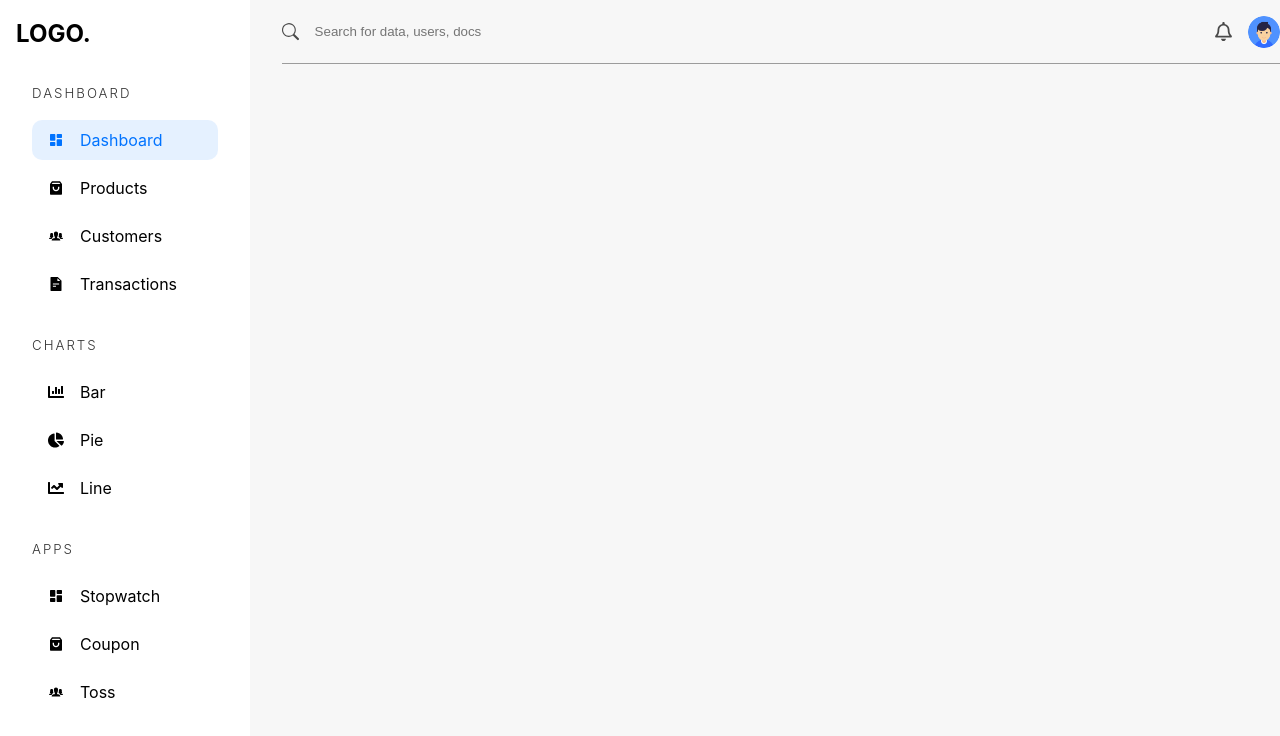
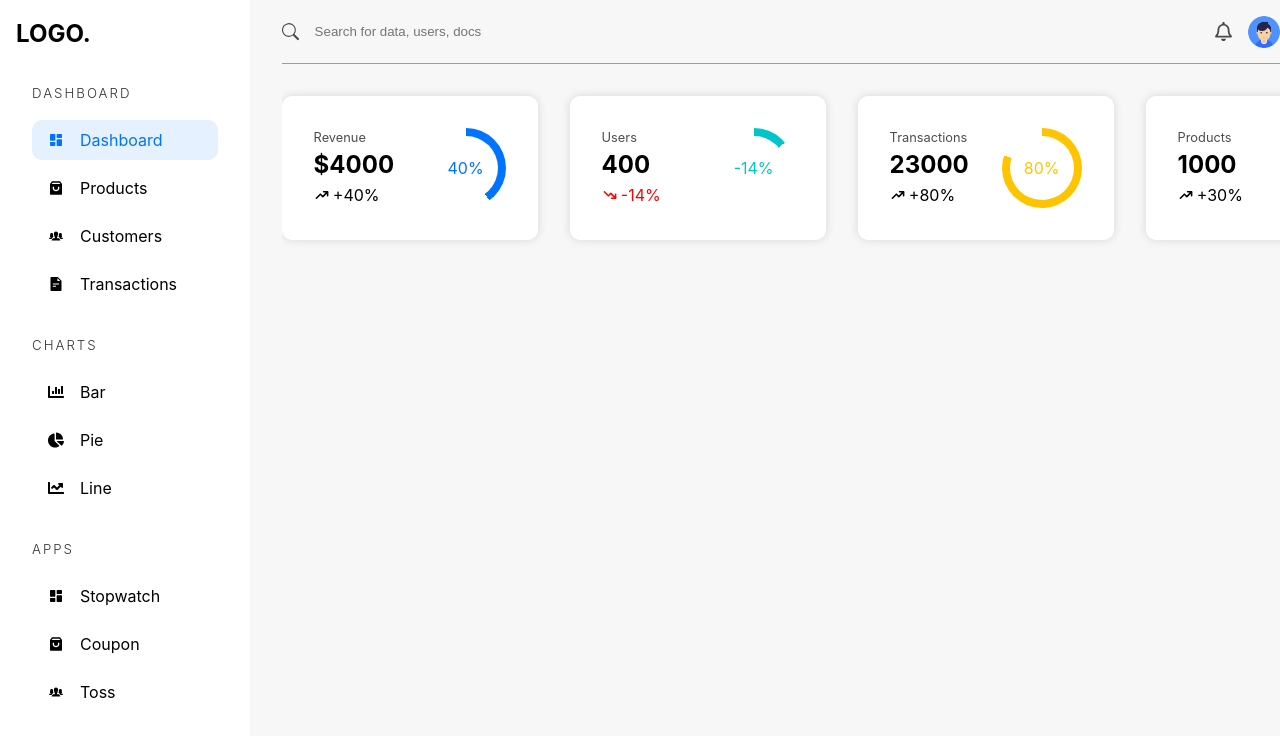
Before and after one commit to sachitt04/ShopNest, a React (Vite) app in the folder ShopNest-Dashboard/: page /admin/dashboard in a window 1280 px wide. Shown: the top 736 px of the page. Built offline with nearby package versions, Linux system fonts and the light colour scheme.

Commit message:
create widgetItem

```diff
--- a/ShopNest-Dashboard/src/pages/Dashboard.tsx
+++ b/ShopNest-Dashboard/src/pages/Dashboard.tsx
@@ -3,6 +3,7 @@
 import { BsSearch } from 'react-icons/bs'
 import { FaRegBell } from 'react-icons/fa'
 import userImg from "../assets/userpic.png"
+import { HiTrendingUp,HiTrendingDown } from 'react-icons/hi'
 
 const Dashboard = () => {
   return (
@@ -21,9 +22,93 @@
 
 
       </div>
+
+      <section className='widget-container'>
+        <WidgetItem
+        heading='Revenue'
+        value={4000}
+        precent={40}
+        amount = {true}
+        color = "rgb(0 115 255)"
+
+            />
+
+<WidgetItem
+        heading='Users'
+        value={400}
+        precent={-14}
+
+        color =  "rgb(0 198 202)"
+
+            />
+
+<WidgetItem
+        heading='Transactions'
+        value={23000}
+        precent={80}
+
+        color = "rgb(255 196 0)"
+
+            />
+
+<WidgetItem
+        heading='Products'
+        value={1000}
+        precent={30}
+
+        color = "rgb(76 0 255 )"
+
+            />
+
+
+
+      </section>
     </main>
     </div>
   )
 }
 
+interface widgetItemProps{
+  heading:string,
+  value:number,
+  precent:number,
+  amount?:boolean,
+  color:string;
+
+}
+
+const WidgetItem = ({heading,
+                     value,
+                     precent,
+                     amount = false,
+                     color}
+                     :widgetItemProps) =>
+  <article className='widget-item'>
+    <div className='widgetInfo'>
+      <p>{heading}</p>
+      <h4>{amount? `$${value}`: value}</h4>
+      {
+        precent>0? (
+        <span className="green">
+        <HiTrendingUp/> +{precent}% {" "}
+         </span>)
+        : (<span className='red'>
+        <HiTrendingDown/>
+        {precent}% {" "}
+        </span>)
+      }
+    </div>
+
+    <div className='widget-circle'
+    style={{
+      background:`conic-gradient(${color} ${(Math.abs(precent)/100)*360}deg,
+      rgb(255,255,255) 0)`
+    }}>
+      <span  style= {{
+        color,
+      }}>{precent}%</span>
+
+    </div>
+  </article>
+
 export default Dashboard
--- a/ShopNest-Dashboard/src/styles/_dashboard.scss
+++ b/ShopNest-Dashboard/src/styles/_dashboard.scss
@@ -20,4 +20,60 @@
 
 
     }
+    .widget-container{
+        @include flex(row, space-between, strech, 2rem);
+        padding: 2rem 2rem 2rem 0;
+
+        .widget-item{
+            min-width: 16rem;
+            background-color: white;
+            box-shadow: 0 0 10px rgba(0,0,0,0.132);
+            padding: 2rem;
+            border-radius: 10px;
+            @include flex(row,space-between,stretch, 0);
+
+            .widgetInfo{
+                >p{
+                    opacity: 0.7;
+                    font-size: 0.8rem;
+
+                }
+                >h4{
+                    font-size: 1.5rem;
+
+                }
+                >span{
+                    @include flex(row, unset, center, 0.2rem);
+                }
+
+            }
+
+            .widget-circle{
+                flex: none;
+                position: relative;
+                @include square(5rem);
+                 border-radius: 50%;
+                 display: grid;
+                 place-items: center;
+                 background-color: aquamarine;
+                 &::before{
+                    content: "";
+                    position: absolute;
+                    @include square(4rem);
+                    background-color:white;
+                    border-radius: 100%;
+
+
+                 }
+                 span{
+                    position: relative;
+                 }
+
+
+
+            }
+
+        }
+
+    }
 }
```
